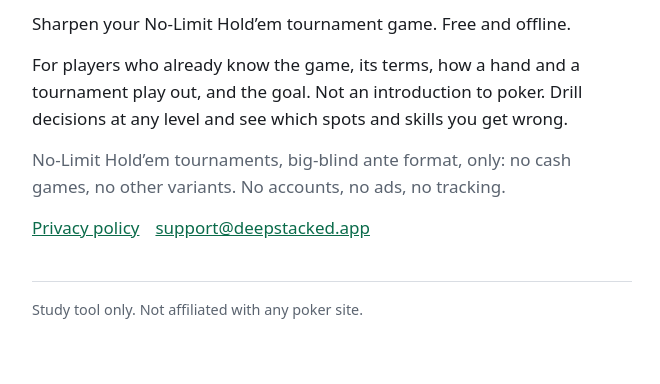
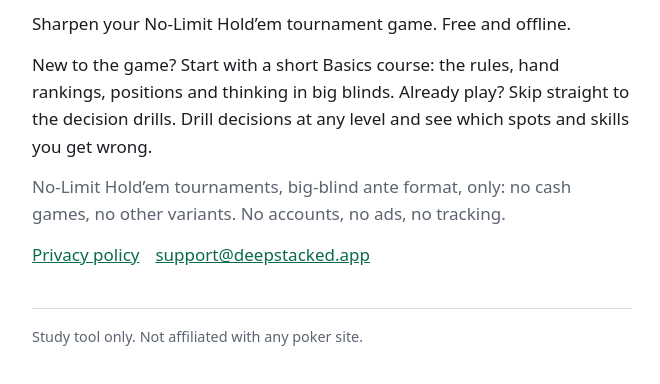
Before and after one commit to guantutri4-cmyk/deepstacked-site, a plain HTML site: page index.html in a window 1280 px wide. Shown: the part 78-462 px from the top of the page, without its empty margins (308-968 px from the left). Drawn offline with Linux system fonts and the light colour scheme.

Commit message:
Site: mention the Basics course for new players
Co-Authored-By: Claude Sonnet 5.5 <noreply@anthropic.com>

```diff
--- a/index.html
+++ b/index.html
@@ -4,7 +4,7 @@
 <meta charset="utf-8">
 <meta name="viewport" content="width=device-width,initial-scale=1">
 <title>Deepstacked</title>
-<meta name="description" content="Deepstacked: drills for No-Limit Hold&rsquo;em tournament players who already know the game. Free, offline, no accounts, no ads, no tracking.">
+<meta name="description" content="Deepstacked: drills for No-Limit Hold&rsquo;em tournament players, from the rules to final-table decisions. Free, offline, no accounts, no ads, no tracking.">
 <meta name="color-scheme" content="light dark">
 <link rel="canonical" href="https://deepstacked.app/">
 <style>
@@ -19,7 +19,7 @@ main{max-width:40rem;margin:0 auto;padding:2rem 1.25rem 3rem}h1{font-size:1.9rem
 <main>
 <h1>Deepstacked</h1>
 <p>Sharpen your No-Limit Hold&rsquo;em tournament game. Free and offline.</p>
-<p>For players who already know the game, its terms, how a hand and a tournament play out, and the goal. Not an introduction to poker. Drill decisions at any level and see which spots and skills you get wrong.</p>
+<p>New to the game? Start with a short Basics course: the rules, hand rankings, positions and thinking in big blinds. Already play? Skip straight to the decision drills. Drill decisions at any level and see which spots and skills you get wrong.</p>
 <p class="mut">No-Limit Hold&rsquo;em tournaments, big-blind ante format, only: no cash games, no other variants. No accounts, no ads, no tracking.</p>
 <nav><a href="/privacy">Privacy policy</a><a href="mailto:support@deepstacked.app">support@deepstacked.app</a></nav>
 <footer>Study tool only. Not affiliated with any poker site.</footer>
```
